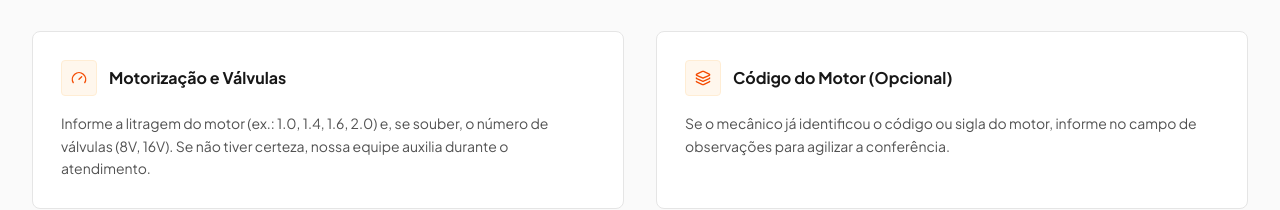
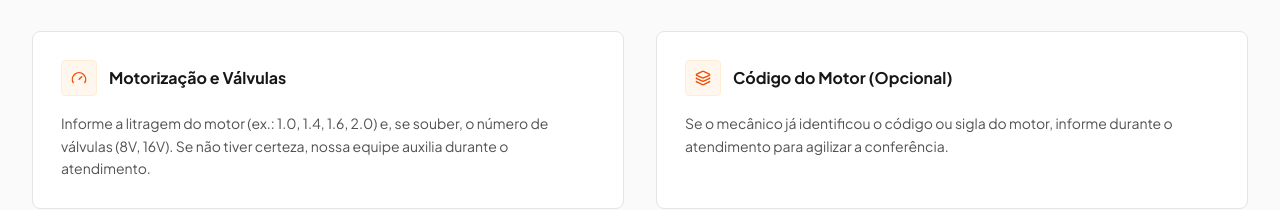
Before and after one commit to forteracacambas-cmyk/RCR-AUTO-SHOP, a React (Vite) app: page / in a window 1280 px wide. Shown: the part 2253-2463 px from the top of the page. Built offline with nearby package versions, Linux system fonts and the light colour scheme.

Commit message:
Open WhatsApp directly without popup dependency

```diff
--- a/src/components/EngineGuidance.tsx
+++ b/src/components/EngineGuidance.tsx
@@ -20,7 +20,7 @@ export const EngineGuidance: React.FC = () => {
     },
     {
       title: 'Código do Motor (Opcional)',
-      desc: 'Se o mecânico já identificou o código ou sigla do motor, informe no campo de observações para agilizar a conferência.',
+      desc: 'Se o mecânico já identificou o código ou sigla do motor, informe durante o atendimento para agilizar a conferência.',
       icon: Layers,
     },
   ];
--- a/src/components/InquiryForm.tsx
+++ b/src/components/InquiryForm.tsx
@@ -22,7 +22,7 @@ export const InquiryForm: React.FC = () => {
       ...(vehicle.trim() ? [`Meu veículo: ${vehicle.trim()}.`] : []),
       'Podem me enviar fotos, valor e condições caso haja uma opção compatível disponível?'
     ].join('\n\n');
-    window.open(`https://wa.me/${businessConfig.whatsappNumber.replace(/\D/g, '')}?text=${encodeURIComponent(message)}`, '_blank', 'noopener,noreferrer');
+    window.location.assign(`https://wa.me/${businessConfig.whatsappNumber.replace(/\D/g, '')}?text=${encodeURIComponent(message)}`);
   };
   const fieldClass = 'w-full rounded-lg border border-neutral-300 bg-white px-4 py-3 text-base text-neutral-900 focus:outline-none focus:ring-2 focus:ring-orange-500';
   return (
```
